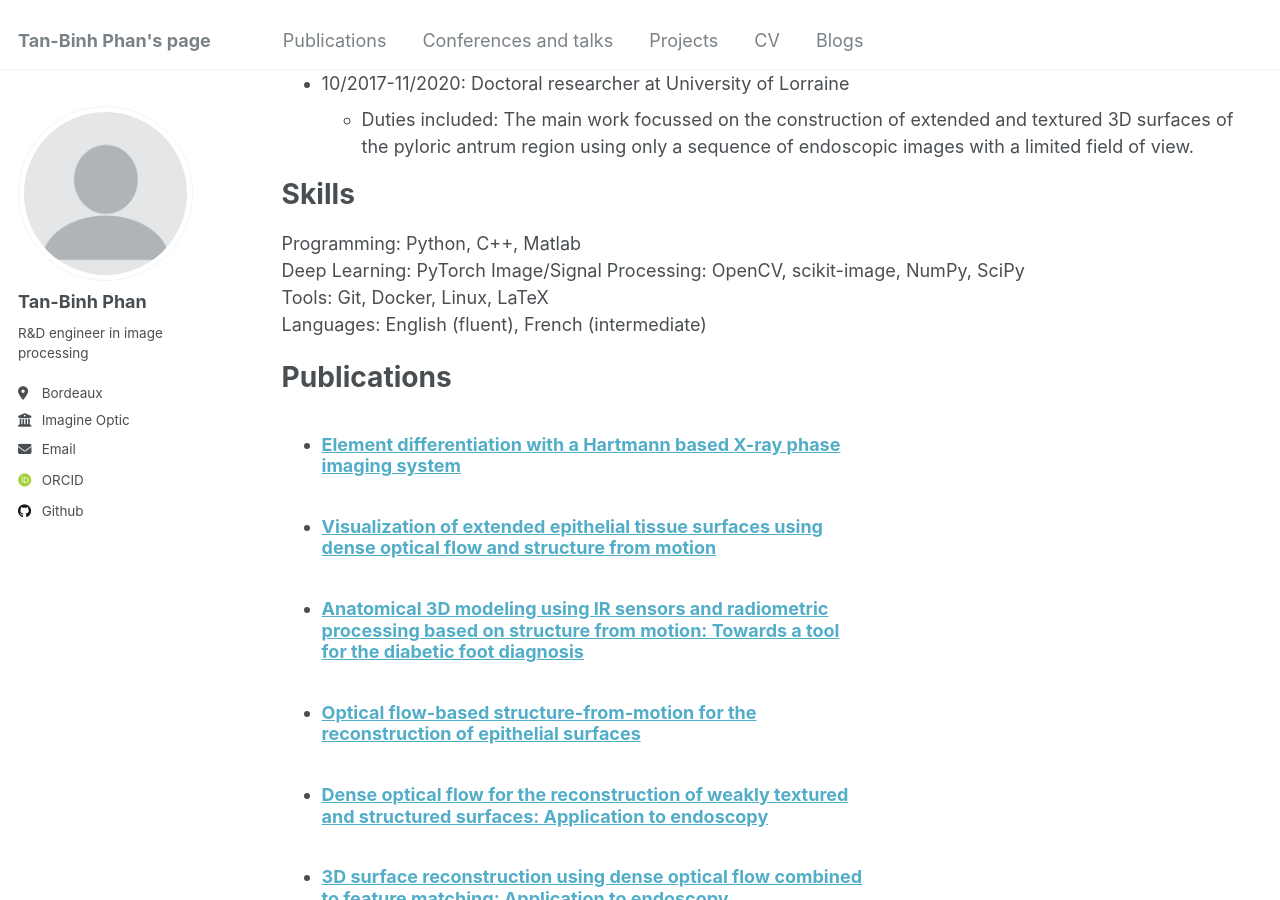
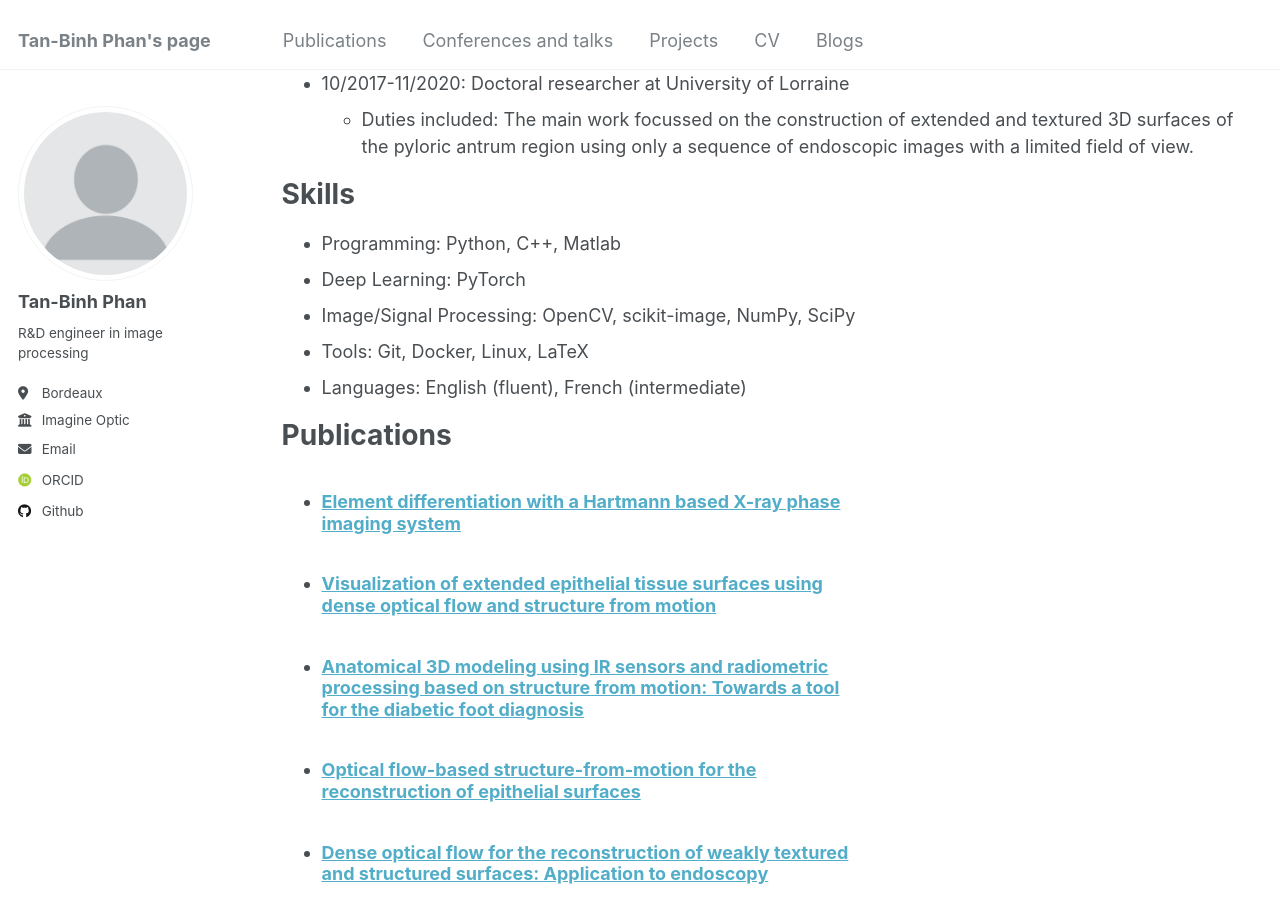
Before and after one commit to TanBinh93/tanbinhphan.github.io, a Jekyll site: the page built from _pages/cv.md, in a window 1280 px wide and 900 px high, scrolled down 587 px. Built offline with Jekyll 4.4.1, drawn with Linux system fonts in a browser that asks for light colours; some web fonts are replaced; some of the changed lines change nothing that is shown.

Commit message:
Update skills section formatting in cv.md
Formatted skills section with bullet points.

```diff
--- a/_pages/cv.md
+++ b/_pages/cv.md
@@ -34,11 +34,11 @@
 
 Skills
 ======
-Programming: Python, C++, Matlab
-Deep Learning: PyTorch
-Image/Signal Processing: OpenCV, scikit-image, NumPy, SciPy
-Tools: Git, Docker, Linux, LaTeX
-Languages: English (fluent), French (intermediate)
+* Programming: Python, C++, Matlab
+* Deep Learning: PyTorch
+* Image/Signal Processing: OpenCV, scikit-image, NumPy, SciPy
+* Tools: Git, Docker, Linux, LaTeX
+* Languages: English (fluent), French (intermediate)
 
 Publications
 ======
```
